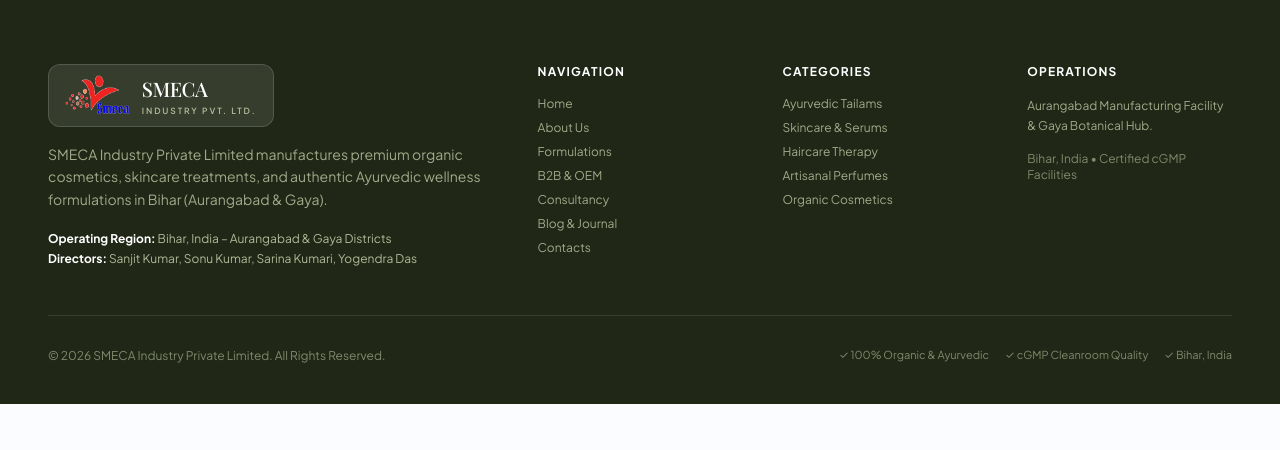
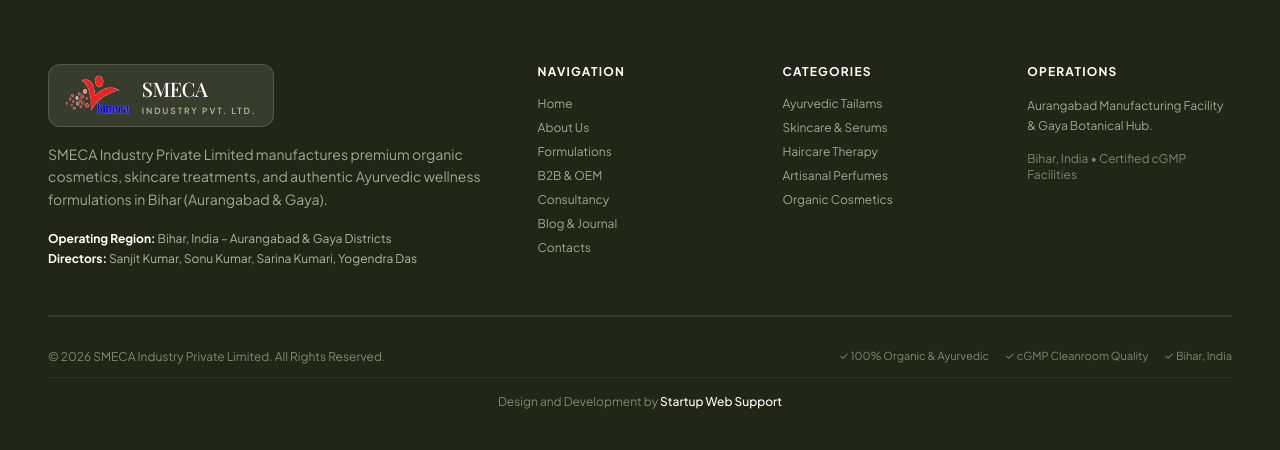
Before and after one commit to HarshRaj239531/smeca, a Laravel app: page / in a window 1280 px wide. Shown: the part 5825-6275 px from the top of the page. Before the commit the page ends 6229 px from the top, so only its background shows below. Run offline with Laravel 12, Linux system fonts and the light colour scheme; data comes from the database, SQL or seed files in the repository; style sheets or scripts are compiled from the project's sources; some web fonts are replaced.

Commit message:
feat: add admin and frontend layout templates along with feature tests

```diff
--- a/resources/views/admin/layouts/admin.blade.php
+++ b/resources/views/admin/layouts/admin.blade.php
@@ -73,6 +73,11 @@
             @yield('content')
         </main>
 
+        <!-- Admin Desk Footer -->
+        <footer class="py-4 px-6 border-t border-stone-200/80 bg-white/60 text-center text-xs text-slate-500">
+            <p>© {{ date('Y') }} SMECA Industry Private Limited • Design and Development by <span class="font-semibold text-slate-700">Startup Web Support</span></p>
+        </footer>
+
     </div>
 
     <!-- Modular Live Theme & Appearance Studio Drawer -->
--- a/resources/views/layouts/app.blade.php
+++ b/resources/views/layouts/app.blade.php
@@ -341,13 +341,18 @@
             </div>
 
             <!-- Bottom Copyright -->
-            <div class="pt-8 flex flex-col sm:flex-row justify-between items-center gap-4 text-xs text-[#c0caa7]/60">
+            <div class="pt-8 border-t border-white/10 flex flex-col sm:flex-row justify-between items-center gap-4 text-xs text-[#c0caa7]/60">
                 <p>© 2026 SMECA Industry Private Limited. All Rights Reserved.</p>
                 <div class="flex items-center gap-4 text-[11px]">
                     <span>✓ 100% Organic & Ayurvedic</span>
                     <span>✓ cGMP Cleanroom Quality</span>
                     <span>✓ Bihar, India</span>
                 </div>
+            </div>
+
+            <!-- Developer Credit -->
+            <div class="pt-4 mt-3 text-center text-xs text-[#c0caa7]/60 border-t border-white/5">
+                <p>Design and Development by <span class="text-white font-medium">Startup Web Support</span></p>
             </div>
         </div>
     </footer>
```
Also changed, not shown: tests/Feature/SmecaWebsiteTest.php (+7 -0 lines).
